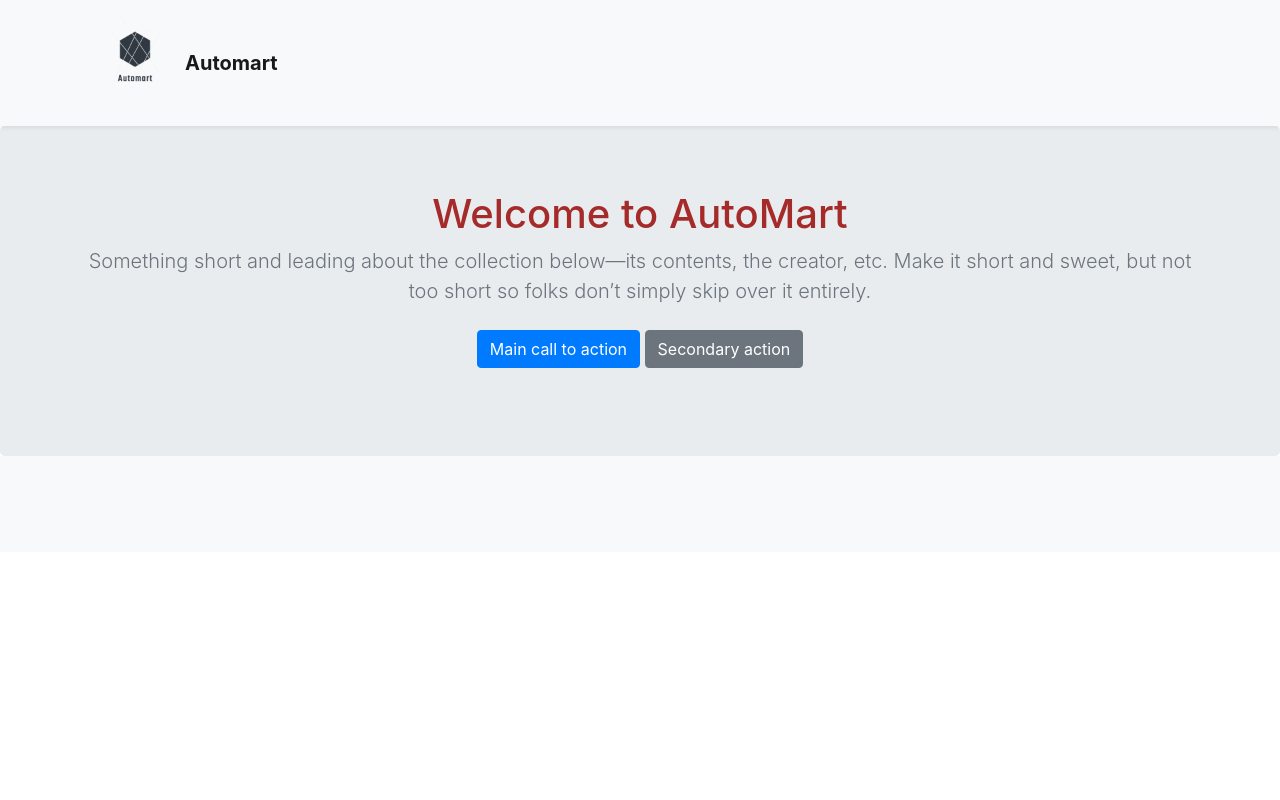
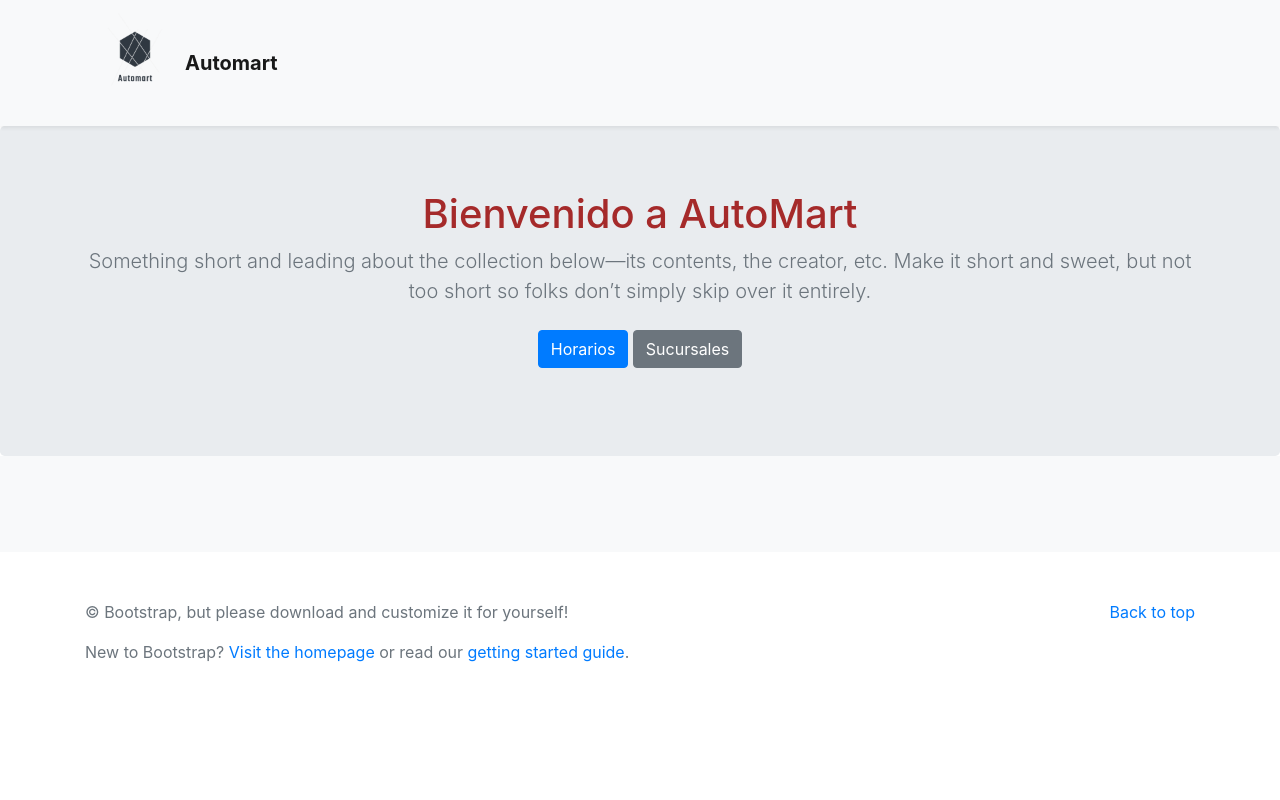
Before and after one commit to alanmaciel/Automart, a Django app: template main_app/templates/index.html in a window 1280 px wide. Run offline with Django 3.2, Linux system fonts and the light colour scheme; the template is opened without the code that fills it, so the values that code supplies are empty; some libraries are stand-ins or nearby versions.

Commit message:
Agrega footer y traduce al español añgunas cosas

```diff
--- a/main_app/static/estilos.css
+++ b/main_app/static/estilos.css
@@ -10,3 +10,8 @@ h1 {
 .jumbotron {
   margin-bottom: 0;
 }
+
+footer {
+  padding-top: 3rem;
+  padding-bottom: 3rem;
+}
--- a/main_app/templates/index.html
+++ b/main_app/templates/index.html
@@ -23,11 +23,11 @@
         <main role="main">
           <section class="jumbotron text-center">
             <div class="container">
-              <h1 class="jumbotron-heading">Welcome to AutoMart</h1>
+              <h1 class="jumbotron-heading">Bienvenido a AutoMart</h1>
               <p class="lead text-muted">Something short and leading about the collection below—its contents, the creator, etc. Make it short and sweet, but not too short so folks don’t simply skip over it entirely.</p>
               <p>
-                <a href="#" class="btn btn-primary my-2">Main call to action</a>
-                <a href="#" class="btn btn-secondary my-2">Secondary action</a>
+                <a href="#" class="btn btn-primary my-2">Horarios</a>
+                <a href="#" class="btn btn-secondary my-2">Sucursales</a>
               </p>
             </div>
           </section>
@@ -56,5 +56,14 @@
         </div>
       </div>
     </main>
+    <footer class="text-muted">
+      <div class="container">
+        <p class="float-right">
+          <a href="#">Back to top</a>
+        </p>
+        <p> © Bootstrap, but please download and customize it for yourself!</p>
+        <p>New to Bootstrap? <a href="https://getbootstrap.com/">Visit the homepage</a> or read our <a href="/docs/4.3/getting-started/introduction/">getting started guide</a>.</p>
+      </div>
+    </footer>
   </body>
 </html>
```
